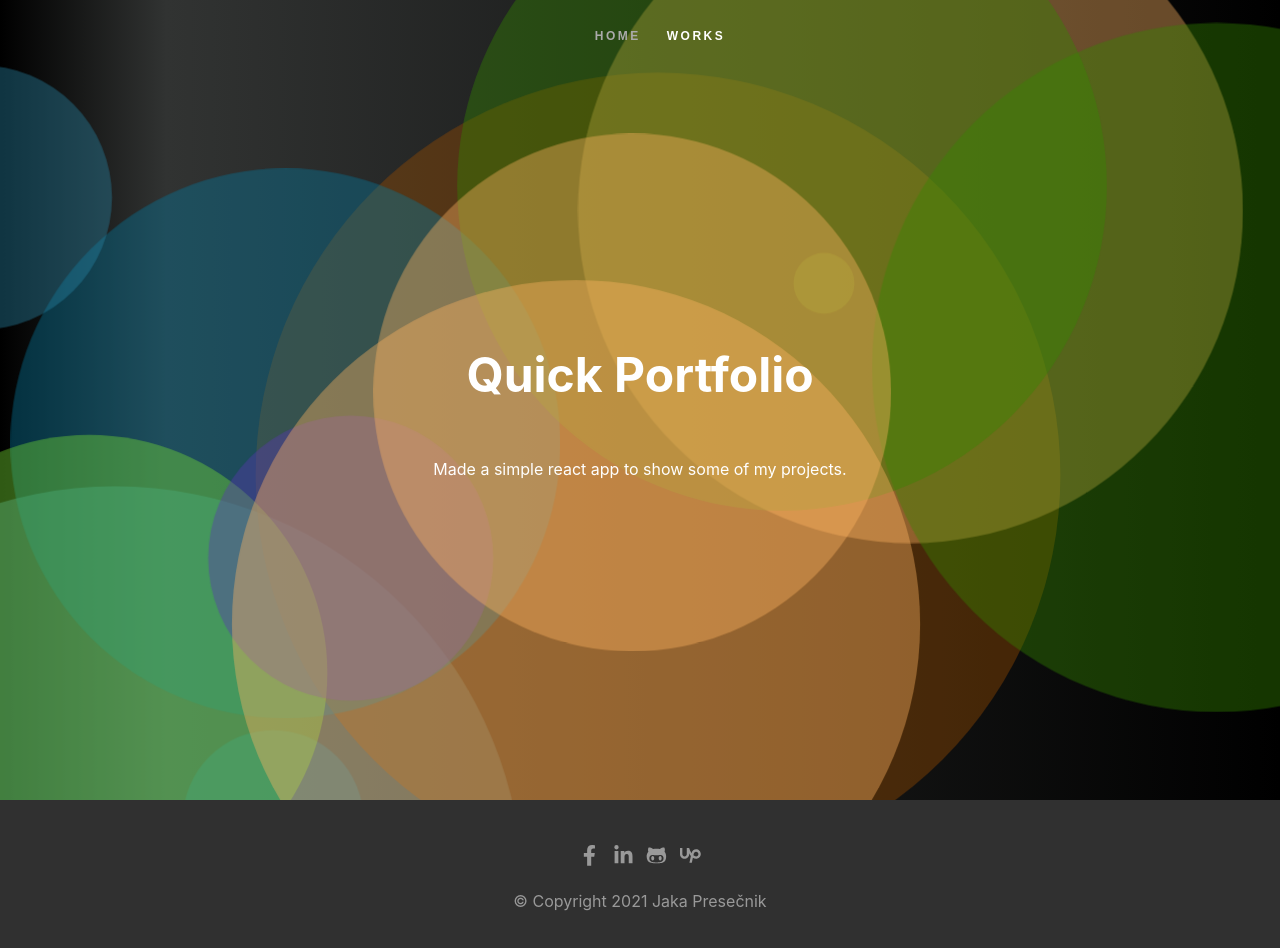
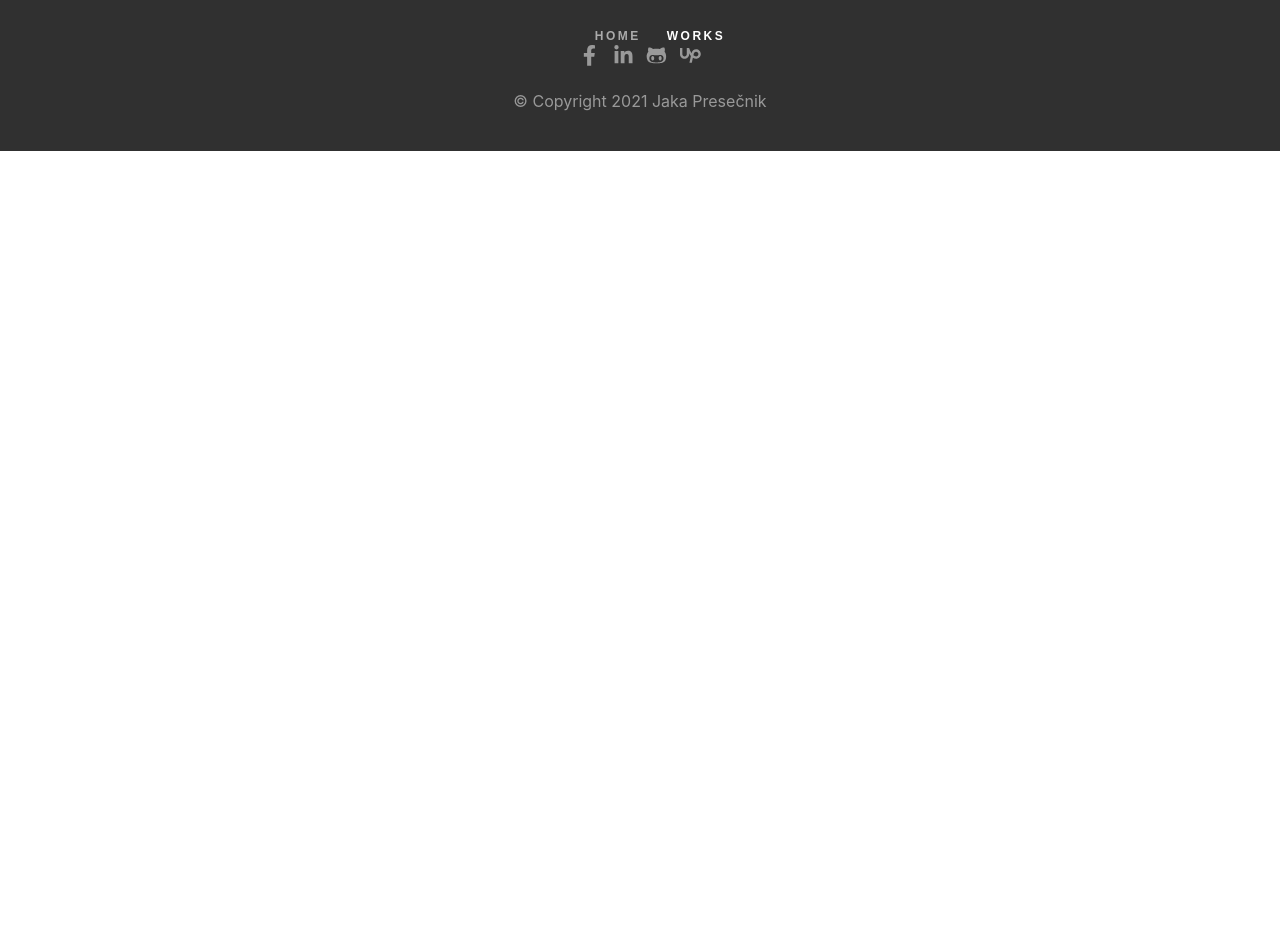
Before and after one commit to JakaPresecnik/ma-landing-page, a React (Create React App) app: page / in a window 1280 px wide. Shown: the top 948 px of the page. After the commit the page ends 800 px from the top, so only its background shows below. Built offline with nearby package versions, Linux system fonts and the light colour scheme.

Commit message:
predeploy fix

```diff
--- a/src/App.js
+++ b/src/App.js
@@ -11,8 +11,8 @@ function App() {
     <div className="App">
       <Nav />
       <Switch>
-        <Route path='/' exact component={FirstPage}/>
-        <Route path='/works' component={Works} />
+        <Route path='/ma-landing-page' exact component={FirstPage}/>
+        <Route path='/ma-landing-page/works' component={Works} />
       </Switch>
       <Footer />
     </div>
```
